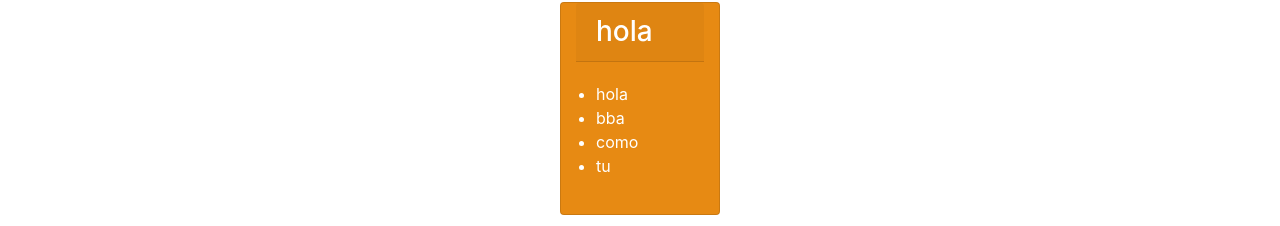
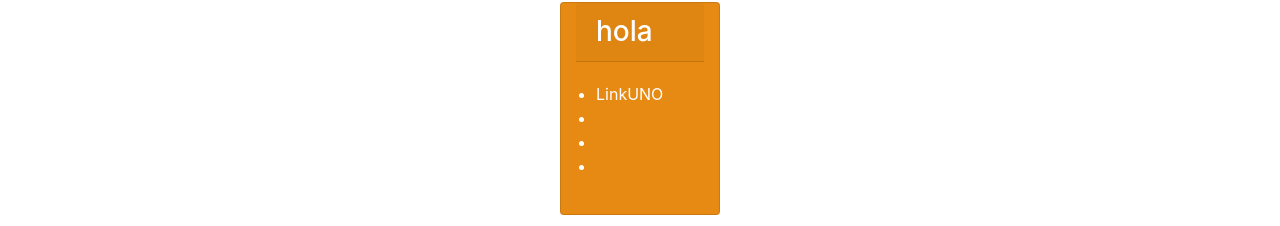
Before and after one commit to johan-avila/desempleo, a React (Create React App) app: page /#/ in a window 1280 px wide. Shown: the part 508-734 px from the top of the page. Built offline with nearby package versions, Linux system fonts and the light colour scheme.

Commit message:
Funciona medioresponsive

```diff
--- a/src/componentes/cardMenu.jsx
+++ b/src/componentes/cardMenu.jsx
@@ -1,5 +1,5 @@
 import React from "react";
-import {Link }from "react-router-dom"
+import { Link } from "react-router-dom"
 import "./style-components/cardMenu.css"
 class CardMenu extends React.Component {
     /* props
@@ -19,10 +19,10 @@ this.props.LinkCuatro
                     <h3 className="card-header">{this.props.cardMenuTitle}</h3>
                     <div className="card-body">
                         <ul>
-                            <li><Link className="hover-anclas" to={this.props.LinkUno}>hola</Link></li>
-                            <li><Link className="hover-anclas" to={this.props.LinkDos}>bba</Link></li>
-                            <li><Link className="hover-anclas" to={this.props.LinkTres}>como</Link></li>
-                            <li><Link className="hover-anclas" to={this.props.LinkCuatro}>tu</Link></li>
+                            <li><Link className="hover-anclas" to={this.props.LinkUno}>{this.props.textLinkUno}</Link></li>
+                            <li><Link className="hover-anclas" to={this.props.LinkDos}>{this.props.textLinkDos}</Link></li>
+                            <li><Link className="hover-anclas" to={this.props.LinkTres}>{this.props.textLinkTres}</Link></li>
+                            <li><Link className="hover-anclas" to={this.props.LinkCuatro}>{this.props.textLinkCuatro}</Link></li>
 
                         </ul>
                     </div>
--- a/src/pages/home.jsx
+++ b/src/pages/home.jsx
@@ -29,10 +29,15 @@ class Home extends React.Component {
                     <section className="mt-5  customDivRow">
                         <CardMenu
                             cardMenuTitle="hola"
+                        // -----------------------
                             LinkUno="/general"
+                            textLinkUno="LinkUNO"
                             LinkDos="/general"
+                            textLinkDos=""
                             LinkTres="/general"
+                            textLinkTres=""
                             LinkCuatro="/general"
+                            textLinkCuatro=""
                         />
                     </section>
 
--- a/src/pages/pagescss/home.css
+++ b/src/pages/pagescss/home.css
@@ -2,6 +2,7 @@
 .customDivRow {
   width: 100%;
   /* max-width: 100vw; */
+
   display: flex;
   justify-content: space-around;
   padding: 0em 10em;
```
Lines whose indentation alone changed are shown as unchanged.
